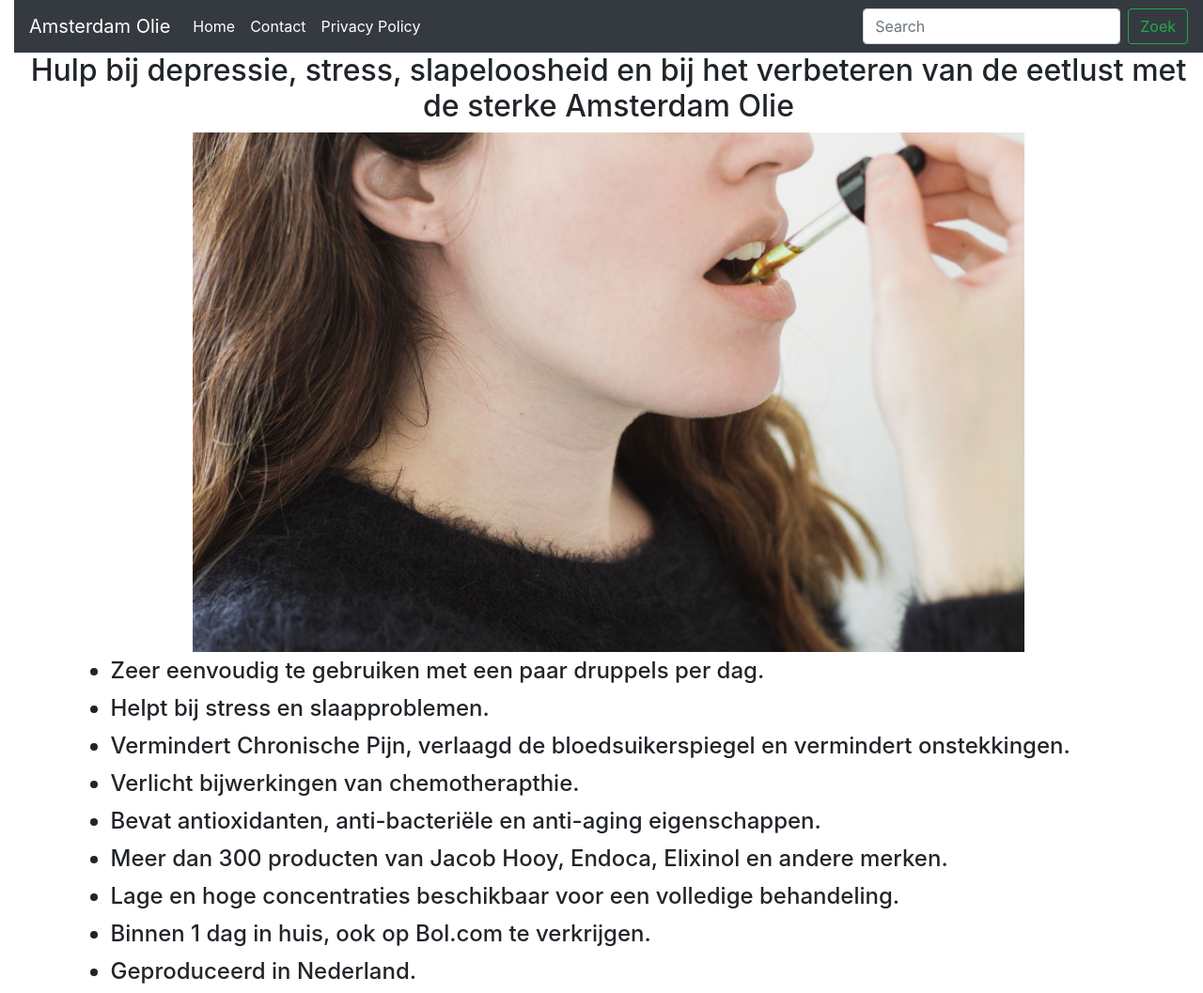
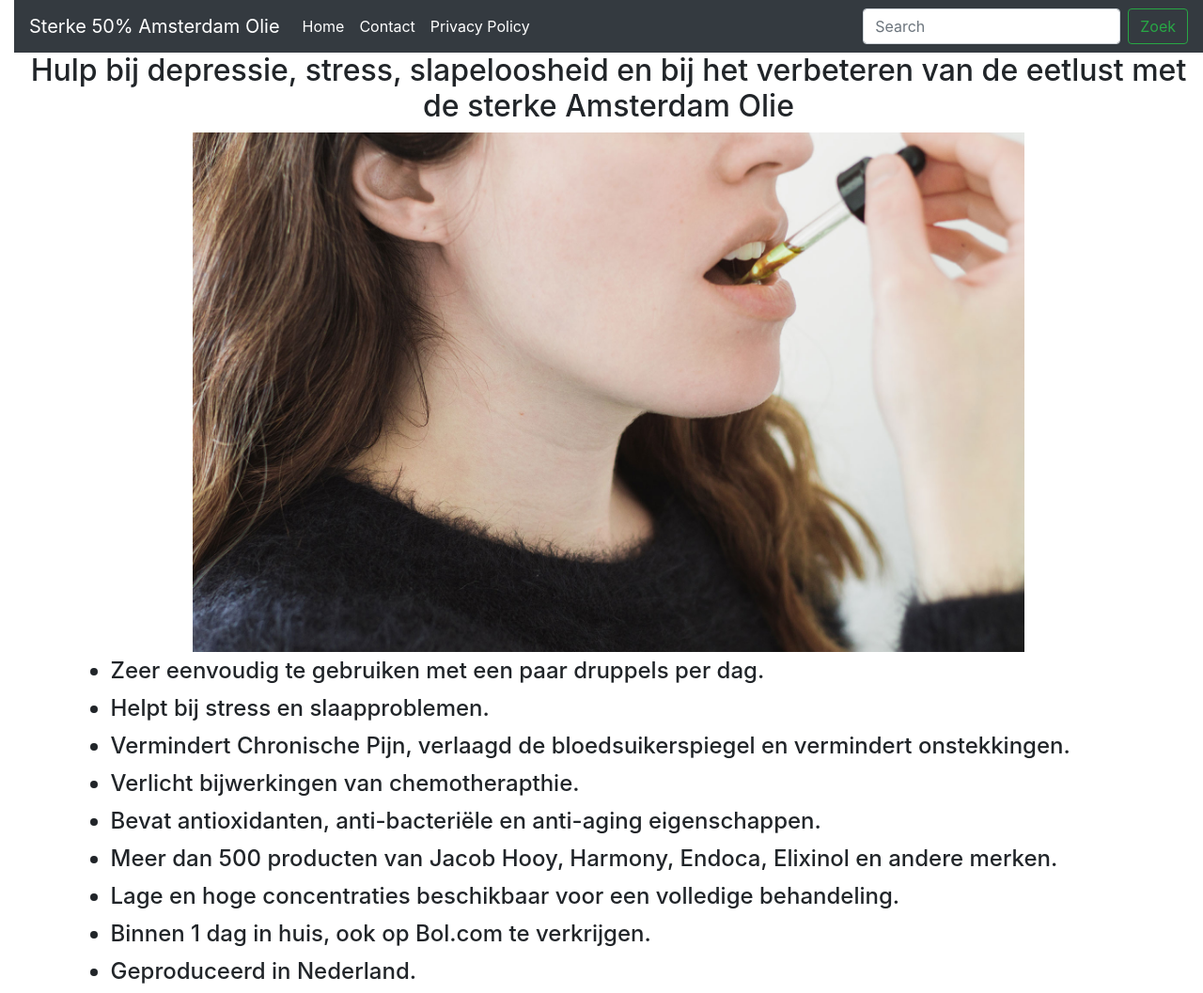
Before and after one commit to natuurlijkeamsterdamolie/bestel, a plain HTML site: page index.html in a window 1280 px wide. Shown: the top 1057 px of the page at 94% size. Drawn offline with Linux system fonts and the light colour scheme.

Commit message:
Update index.html

```diff
--- a/index.html
+++ b/index.html
@@ -4,8 +4,8 @@
     <meta charset="UTF-8">
     <meta http-equiv="X-UA-Compatible" content="IE=edge">
     <meta name="viewport" content="width=device-width, initial-scale=1">
-    <title>Amsterdam Olie</title>
-    <!-- Bootstrap version 31-10-2020 created by Amsterdam-->
+    <title>Sterke 50% Amsterdam Olie</title>
+    <!-- Bootstrap version 31-10-2020 created by Sterke 50% Amsterdam Olie-->
     <link href="css/bootstrap-4.4.1.css" rel="stylesheet">
 	<script async="" src="https://embed.tawk.to/58bde3f6ab48ef44ecd16966/default" charset="UTF-8" crossorigin="*"></script>
 
@@ -16,7 +16,7 @@
 <body>
 
     <nav class="navbar navbar-expand-lg navbar-dark bg-dark">
-      <a class="navbar-brand" href="#">Amsterdam Olie</a>
+      <a class="navbar-brand" href="#">Sterke 50% Amsterdam Olie</a>
       <button class="navbar-toggler" type="button" data-toggle="collapse" data-target="#navbarSupportedContent" aria-controls="navbarSupportedContent" aria-expanded="false" aria-label="Toggle navigation">
       <span class="navbar-toggler-icon"></span>
       </button>
@@ -58,7 +58,7 @@
 				<li>Vermindert Chronische Pijn, verlaagd de bloedsuikerspiegel en vermindert onstekkingen.</li>
 				<li>Verlicht bijwerkingen van chemotherapthie.</li>
 				<li>Bevat antioxidanten, anti-bacteriële en anti-aging eigenschappen.</li>
-				<li>Meer dan 300 producten van Jacob Hooy, Endoca, Elixinol en andere merken.</li>
+				<li>Meer dan 500 producten van Jacob Hooy, Harmony, Endoca, Elixinol en andere merken.</li>
 				<li>Lage en hoge concentraties beschikbaar voor een volledige behandeling.</li>
 				<li>Binnen 1 dag in huis, ook op Bol.com te verkrijgen.</li>
 				<li>Geproduceerd in Nederland.</li>
@@ -220,7 +220,7 @@
   		  <div class="col-lg-6 col-form2">
 
 			<h2 class="text-center">Contact Formulier</h2><br>
-			<form action="https://rsoholland.us13.list-manage.com/subscribe/post?u=a249d71216855de0bc2f148cf&amp;id=b327c2455d&WEBSITE=proxy200 adw v1" method="post" id="mc-embedded-subscribe-form" name="mc-embedded-subscribe-form" class="validate" target="_blank" novalidate>
+			<form action="https://rsoholland.us13.list-manage.com/subscribe/post?u=a249d71216855de0bc2f148cf&amp;id=b327c2455d&WEBSITE=proxy200 adw v0" method="post" id="mc-embedded-subscribe-form" name="mc-embedded-subscribe-form" class="validate" target="_blank" novalidate>
 			<p>
 	    	Email*
 	    	<input type="email" value="" name="EMAIL" class="form-control" id="mce-EMAIL" placeholder="Uw email">
```
